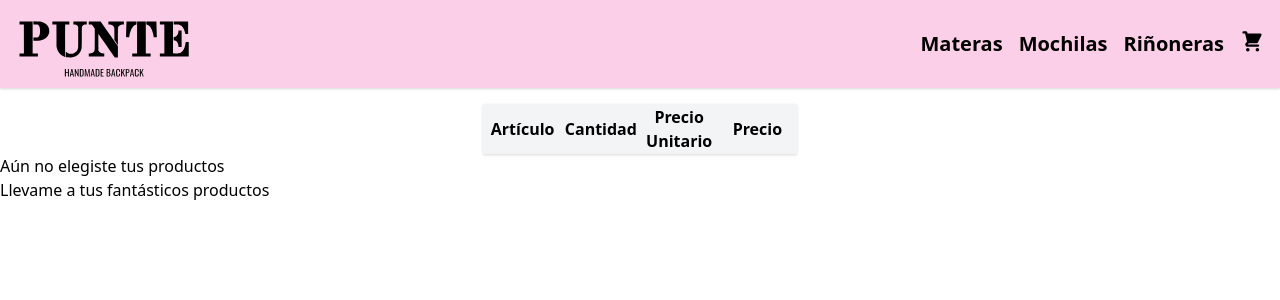
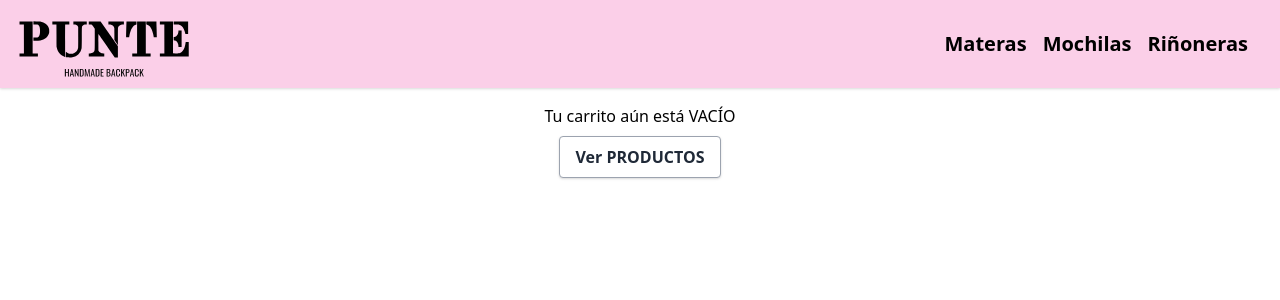
Before and after one commit to jjdunbar1211/punteHB-ec-CH, a React (Create React App) app: page /cart in a window 1280 px wide. Shown: the top 300 px of the page. Built offline with nearby package versions, Linux system fonts and the light colour scheme.

Commit message:
Desafío nro.11 - Terminado

```diff
--- a/src/components/Cart.js
+++ b/src/components/Cart.js
@@ -5,18 +5,21 @@ import CartItem from './CartItem';
 
 const Cart = () => {
 
-    const {cart, clearCart, total} = useContext(CartContext);
+    const {cart, clearCart,eliminateFromCart, total} = useContext(CartContext);
 
     return (
+    <div >
+        { cart.length > 0 ?
          <div>
             <div className="mt-4 flex justify-center ">
                 <table className="table-auto shadow bg-gray-100">
                     <thead>
                         <tr>
-                        <th className="w-1/4">Artículo</th>
-                        <th className="w-1/4">Cantidad</th>
-                        <th className="w-1/4">Precio Unitario</th>
-                        <th className="w-1/4">Precio</th>
+                            <th className="w-1/5">Artículo</th>
+                            <th className="w-1/5">Cantidad</th>
+                            <th className="w-1/5">Precio Unitario</th>
+                            <th className="w-1/5">Precio</th>
+                            <th className="w-1/5">Eliminar del carrito</th>
                         </tr>
                     </thead>
                     <tbody>
@@ -24,46 +27,35 @@ const Cart = () => {
                         <tr>
                                 <td className="text-center">{p.name}</td>
                                 <td className="text-center">{p.amount}</td>
-                            <td className="text-center">{p.price}</td>
-                            <td className="text-center">{p.price * p.amount}</td>
+                                <td className="text-center">${p.price}</td>
+                                <td className="text-center">${p.price * p.amount}</td>
+                                <td className="flex justify-center ">
+                                   <button onClick={() => {eliminateFromCart(p.id)}}>
+                                      <svg className="w-6 h-6" fill="currentColor" viewBox="0 0 20 20" xmlns="http://www.w3.org/2000/svg"><path fill-rule="evenodd" d="M10 18a8 8 0 100-16 8 8 0 000 16zM8.707 7.293a1 1 0 00-1.414 1.414L8.586 10l-1.293 1.293a1 1 0 101.414 1.414L10 11.414l1.293 1.293a1 1 0 001.414-1.414L11.414 10l1.293-1.293a1 1 0 00-1.414-1.414L10 8.586 8.707 7.293z" clip-rule="evenodd"></path></svg>
+                                   </button>
+                                </td>
                         </tr>))
                     }
                     </tbody>
                 </table>
             </div>
-
-    <div >
-        { cart.length > 0 ?
-        (<h1>Dale, compra!</h1>) :
-        ( <>
-        <h1>Aún no elegiste tus productos</h1>
-            <Link to={"/"}>
-            <button onClick={clearCart} >
-                Llevame a tus fantásticos productos
+            <div className="mt-4 flex justify-center">
+                {/* falta implementar la simulación de la compra */}
+                <button className="bg-white hover:bg-gray-100 text-gray-800 font-semibold py-2 px-4 border border-gray-400 rounded shadow">
+                    COMPRARRR
+                </button>
+            </div>
+         </div>
+         :
+        ( <div className="mt-4">
+            <h1 className="text-center">Tu carrito aún está VACÍO</h1>
+            <Link className="flex justify-center" to={"/"}>
+                <button className="bg-white hover:bg-gray-100 text-gray-800 font-semibold mt-2 py-2 px-4 border border-gray-400 rounded shadow" onClick={clearCart} >
+                    Ver PRODUCTOS
                 </button>
             </Link>
-        </>)}
-        <div >
-            { cart.length > 0 && cart.map( product => <CartItem key={product.id}
-            id={product.id} name={product.name} image={product.image} price={product.price}
-            amount={product.amount} />)}
-        </div>
-
-
-        { cart.length > 0 &&
-            <>
-            <h2>${total}</h2>
-            <div >
-                <button onClick={clearCart} variant="contained" color="primary">
-                    Saca todo del carrito che
-                </button>
-                <button onClick={() => {console.log(cart)}} variant="contained" color="primary">
-                    A pagar!
-                </button>
-            </div>
-            </>}
-    </div>
-
+        </div>)
+        }
     </div>
     )
 }
--- a/src/components/CartWidget.js
+++ b/src/components/CartWidget.js
@@ -1,11 +1,19 @@
 import React from 'react'
-import logo from '../images/puntehb-logo-icon.svg'
-
+import { useContext } from 'react';
+import { CartContext } from './CartContext';
 
 const CartWidget = () => {
 
+    const { cart } = useContext(CartContext)
+
     return (
-        <img className="w-44 h22 ml-4" src={logo} alt="logo-puntehb"/>
+        <div>
+            {cart.length > 0 &&
+            <>
+                <svg className="w-6 h-6" fill="currentColor" viewBox="0 0 20 20" xmlns="http://www.w3.org/2000/svg"><path d="M3 1a1 1 0 000 2h1.22l.305 1.222a.997.997 0 00.01.042l1.358 5.43-.893.892C3.74 11.846 4.632 14 6.414 14H15a1 1 0 000-2H6.414l1-1H14a1 1 0 00.894-.553l3-6A1 1 0 0017 3H6.28l-.31-1.243A1 1 0 005 1H3zM16 16.5a1.5 1.5 0 11-3 0 1.5 1.5 0 013 0zM6.5 18a1.5 1.5 0 100-3 1.5 1.5 0 000 3z"></path></svg>
+                <h4>{cart.reduce((accumulated, i) => accumulated += i.amount, 0)}</h4>
+            </>}
+        </div>
     )
 
 }
--- a/src/components/NavBar.js
+++ b/src/components/NavBar.js
@@ -1,11 +1,17 @@
 import React from 'react'
 import CartWidget from './CartWidget'
 import {NavLink} from 'react-router-dom'
+import logo from '../images/puntehb-logo-icon.svg'
 
 const NavBar = () => {
     return (
         <nav className="flex justify-between items-center bg-pink-200 shadow">
-            <NavLink to="/" exact ><CartWidget /></NavLink>
+            {/* <NavLink to="/" exact ><CartWidget /></NavLink>           */}
+            <div>
+                <NavLink to="/">
+                    <img className="w-44 h22 ml-4" src={logo} alt="logo-puntehb"/>
+                </NavLink>
+            </div>
             <div className="mr-4 text-xl font-semibold">
                 <ul className="flex justify-end">
                     {/* eslint-disable-next-line */}
@@ -22,9 +28,7 @@ const NavBar = () => {
                     </li>
                     <li className="ml-4">
                         {/* eslint-disable-next-line */}
-                        <a href="#">
-                            <svg className="w-6 h-6" fill="currentColor" viewBox="0 0 20 20" xmlns="http://www.w3.org/2000/svg"><path d="M3 1a1 1 0 000 2h1.22l.305 1.222a.997.997 0 00.01.042l1.358 5.43-.893.892C3.74 11.846 4.632 14 6.414 14H15a1 1 0 000-2H6.414l1-1H14a1 1 0 00.894-.553l3-6A1 1 0 0017 3H6.28l-.31-1.243A1 1 0 005 1H3zM16 16.5a1.5 1.5 0 11-3 0 1.5 1.5 0 013 0zM6.5 18a1.5 1.5 0 100-3 1.5 1.5 0 000 3z"></path></svg>
-                        </a>
+                        <NavLink to={"/cart"}><CartWidget /></NavLink>
                     </li>
                 </ul>
             </div>
```
Also changed, not shown: 1 other file (tests, documents, lock files or other folders). Lines whose indentation alone changed are shown as unchanged.
